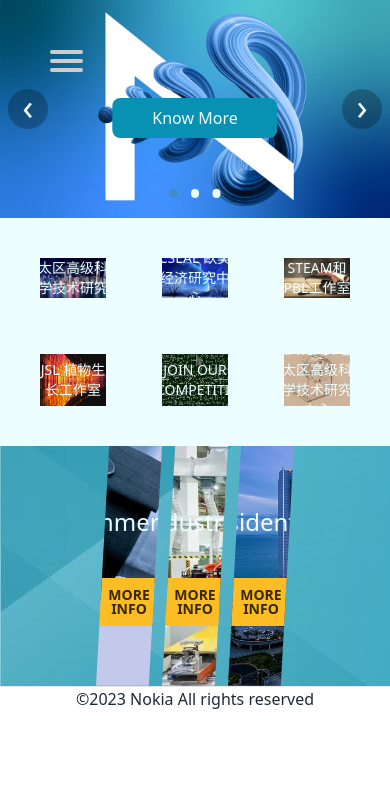
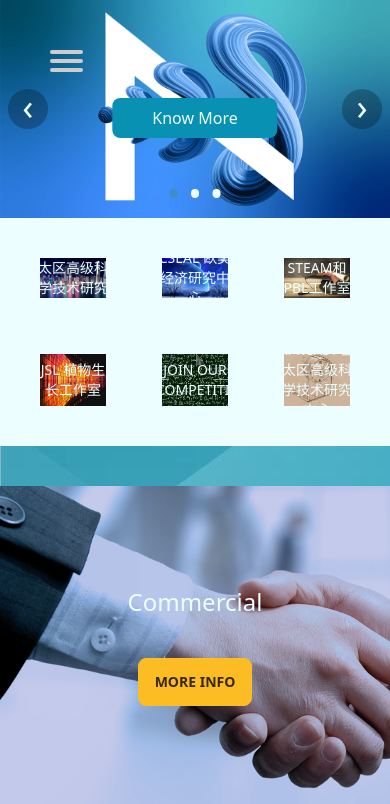
Before and after one commit to stefan-ysh/t-lab, a Nuxt app: page / in a window 390 px wide. Shown: the top 804 px of the page. Built offline with nearby package versions, Linux system fonts and the light colour scheme.

Commit message:
refa:Refactor second-carousel responsive

```diff
--- a/components/second-carousel.vue
+++ b/components/second-carousel.vue
@@ -1,17 +1,29 @@
 <template>
-    <div class="w-full h-60 flex bg-slate-500 px-24 justify-center bg-secondBanner">
-        <div style="clip-path: polygon(20% 0, 100% 0, 80% 100%, 0 100%);" class="w-1/3 border-blue-100 bg-cover bg-secondImgOne flex flex-col justify-center items-center">
+    <div class="w-full h-full lg:h-56 flex bg-slate-500 lg:px-24 p-x-0 flex-col lg:flex-row justify-center bg-secondBanner">
+        <div
+            class="test w-full lg:mt-0 mt-10 lg:w-1/3 border-blue-100 h-80 lg:h-auto bg-cover bg-secondImgOne flex flex-col justify-center items-center">
             <h1 class="mb-10 text-2xl text-cyan-50">Commercial</h1>
             <button class="btn btn-warning">More Info</button>
         </div>
-        <div style="clip-path: polygon(20% 0, 100% 0, 80% 100%, 0 100%);" class="w-1/3 border-blue-100 bg-cover bg-secondImgTwo flex flex-col justify-center items-center ">
+        <div
+            class="test w-full lg:mt-0 mt-10 lg:w-1/3 border-blue-100 h-80 lg:h-auto bg-cover bg-secondImgTwo flex flex-col justify-center items-center ">
             <h1 class="mb-10 text-2xl text-cyan-50">Industrial</h1>
             <button class="btn btn-warning">More Info</button>
         </div>
-        <div style="clip-path: polygon(20% 0, 100% 0, 80% 100%, 0 100%);" class="w-1/3 border-blue-100 bg-cover bg-secondImgThree flex flex-col justify-center items-center ">
+        <div
+            class="test w-full lg:mt-0 mt-10 lg:w-1/3 border-blue-100 h-80 lg:h-auto bg-cover bg-secondImgThree flex flex-col justify-center items-center ">
             <h1 class="mb-10 text-2xl text-cyan-50">Residential</h1>
             <button class="btn btn-warning">More Info</button>
         </div>
     </div>
 </template>
-<style></style>
+<style scoped>
+.test {
+    clip-path: polygon(20% 0, 100% 0, 80% 100%, 0 100%);
+}
+
+@media screen and (max-width: 1024px) {
+    .test {
+        clip-path: none;
+    }
+}</style>
```
